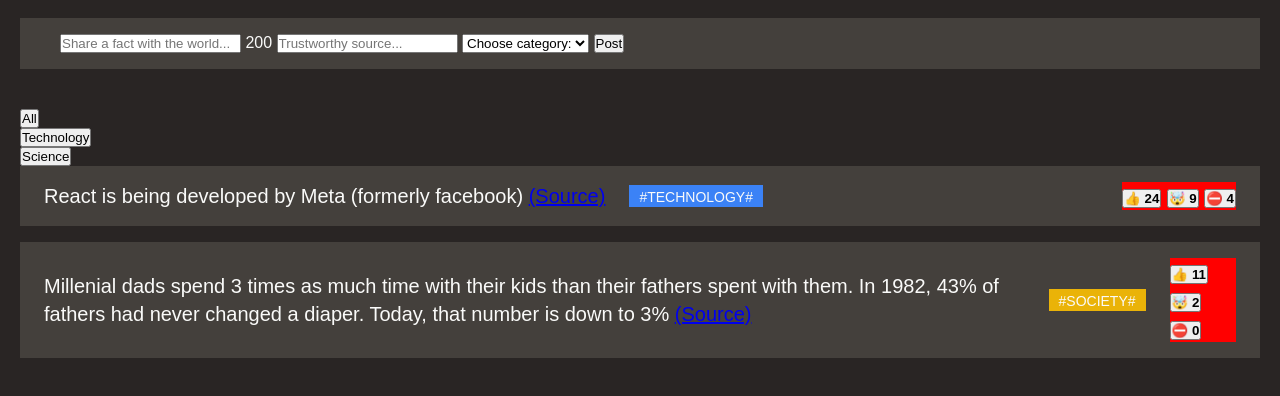
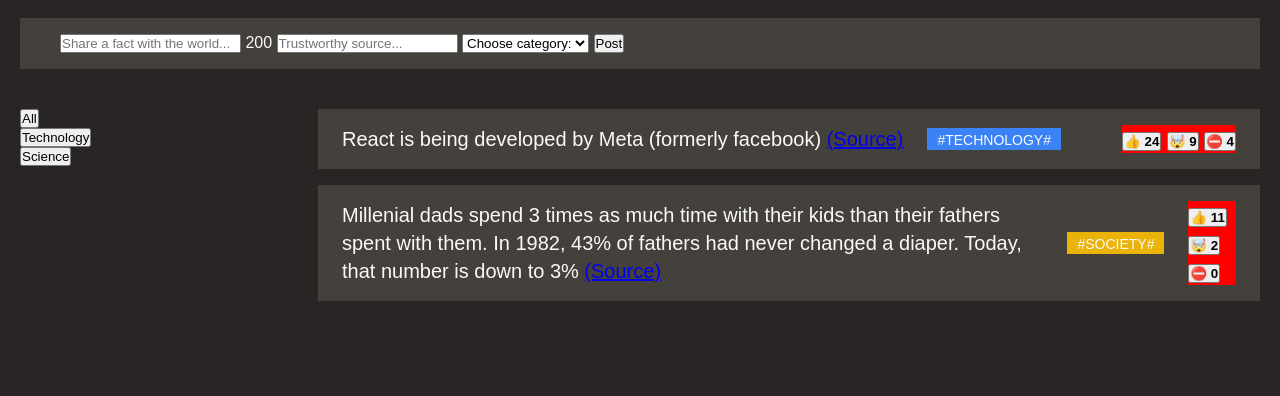
Before and after one commit to RachanaDevi/Today-I-Learned-App, a plain HTML site: page index.html in a window 1280 px wide. Shown: the part 110-506 px from the top of the page. Drawn offline with Linux system fonts and the light colour scheme; a web font is replaced by a local one.

Commit message:
Rachana | Add grid layout for main

```diff
--- a/index.html
+++ b/index.html
@@ -42,7 +42,7 @@
         <button>Post</button>
 
     </form>
-    <main>
+    <main class="main">
         <aside>
 
             <ul>
--- a/style.css
+++ b/style.css
@@ -14,6 +14,13 @@ body {
   /* tailwind colors https://tailwindcss.com/docs/customizing-colors */
 }
 
+.main{
+  /* background-color: red; */
+  display: grid;
+  grid-template-columns: 250px 1fr;
+  gap: 48px;
+}
+
 .header {
   margin-bottom: 40px;
   /* background-color: red; */
@@ -22,18 +29,21 @@ body {
   justify-content: space-between;
 }
 
+.fact-form {
+  background-color: #44403c;
+  margin-bottom: 40px;
+  padding: 16px 40px;
+  /* order is very important, if you put padding-left before padding, padding would overwrite it*/
+}
+
+/* ELEMENTS */
+
+
 .logo {
   /* background-color: blue; */
   display: flex;
   align-items: center;
   gap: 16px;
-}
-
-.fact-form {
-  background-color: #44403c;
-  margin-bottom: 40px;
-  padding: 16px 40px;
-  /* order is very important, if you put padding-left before padding, padding would overwrite it*/
 }
 
 h1 {
```
